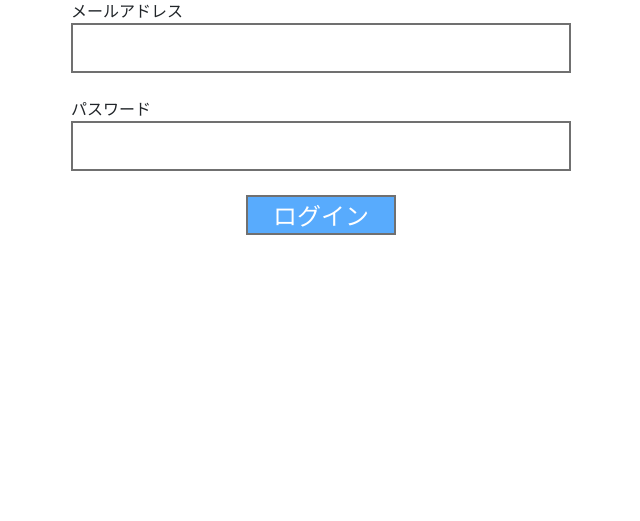
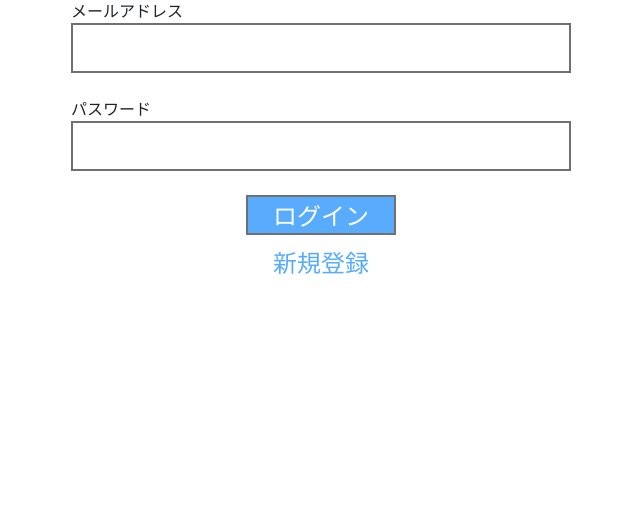
Before and after one commit to chibachibaibu2003/Project-JRMS, a Flask app: page / in a window 1280 px wide. Shown: the part 169-690 px from the top of the page, without its empty margins (329-969 px from the left). Run offline with Flask 3, Linux system fonts and the light colour scheme.

Commit message:
ログイン画面　画面完成

```diff
--- a/app.py
+++ b/app.py
@@ -1,4 +1,4 @@
-from flask import Flask, render_template
+from flask import Flask, render_template,redirect,url_for,request
 import random
 
 app = Flask(__name__)
@@ -7,5 +7,15 @@ app = Flask(__name__)
 def sample_top():
     return render_template('index.html')
 
+@app.route('/login',methods=['POST'])
+def login():
+    email=request.form.get('email')
+    pw=request.form.get('pw')
+    return render_template('top.html',email=email,pw=pw)
+
+@app.route('/register')
+def register_page():
+    return render_template('register.html')
+
 if __name__ == "__main__":
     app.run(debug=True)
--- a/static/css/login.css
+++ b/static/css/login.css
@@ -107,3 +107,12 @@ body{
 .button_a:hover{
 	color:gray;
 }
+
+.register{
+	display: flex;
+	text-decoration: none;
+	color:#58ABFD;
+	justify-content: center;
+	font-size: 1.5rem;
+	padding-top: 10px;
+}
--- a/templates/index.html
+++ b/templates/index.html
@@ -12,12 +12,13 @@
 <div class="loginbox">
 	<div class="searchbox">
 
-		<form action="./" method="post">
+		<form action="{{url_for('login')}}" method="post">
 			<a>メールアドレス</a><br>
 			<input type="email"name="email"class="search_a"autocomplete="off"><br><br>
 			<a>パスワード</a><br>
-			<input type="password"name="pass"class="search_b"autocomplete="off"><br><br>
+			<input type="pw"name="pass"class="search_b"autocomplete="off"><br><br>
 			<a class="submit"><input type="submit"class="button_s"value="ログイン"></a>
+			<a class="register" href="{{url_for('register_page')}}">新規登録</a>
 		</form>
 	</div>
 </div>
```
